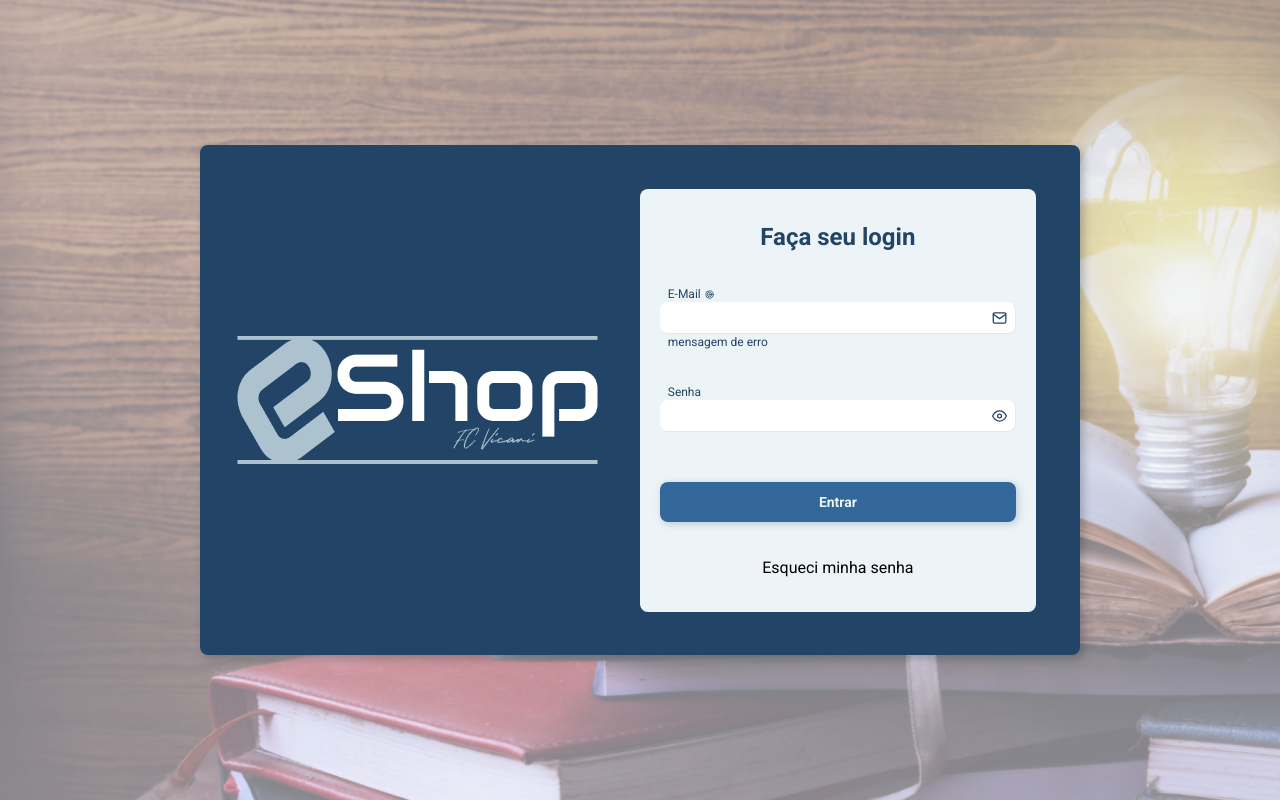
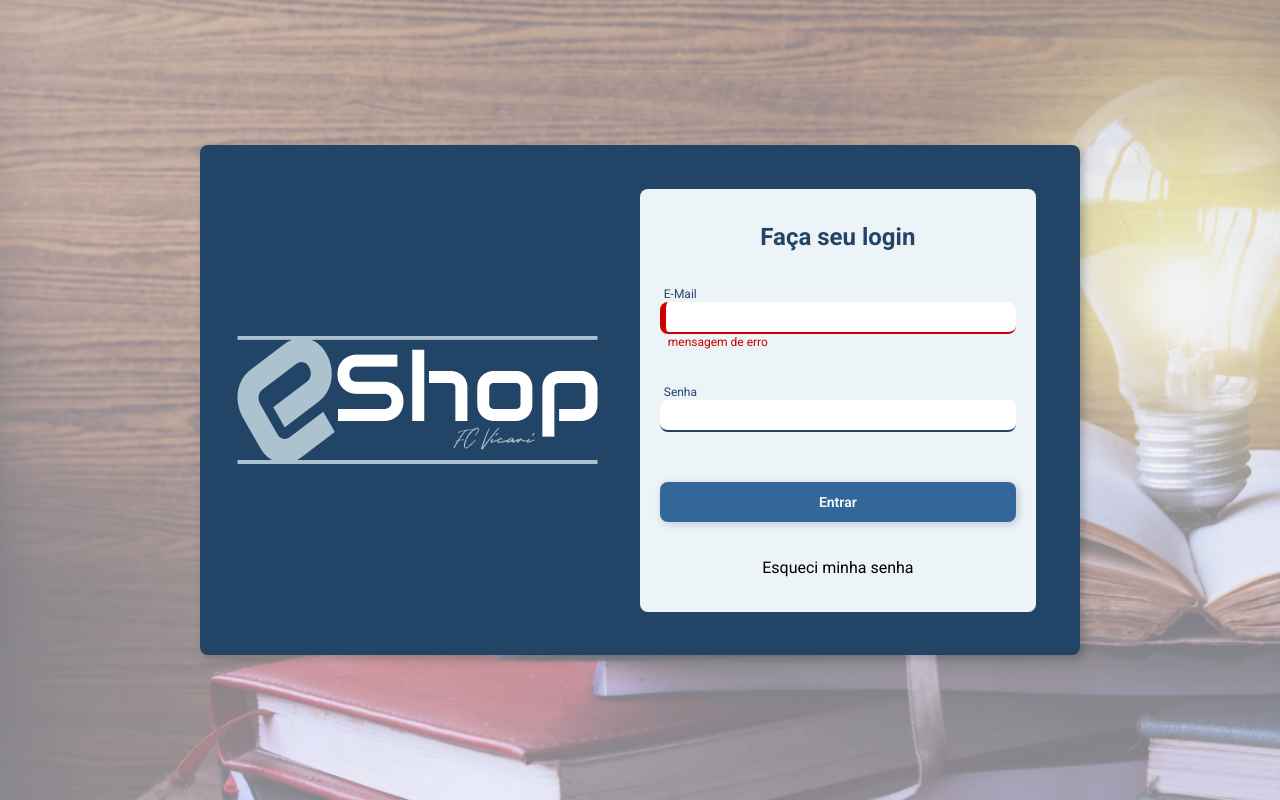
Before and after one commit to fcvicari/eshop-pet, a Next.js app in the folder epetweb/: page /login in a window 1280 px wide. Built offline with nearby package versions, Linux system fonts and the light colour scheme.

Commit message:
Added preview of when focus is on component and when component is required.

```diff
--- a/epetweb/app/src/components/input/index.tsx
+++ b/epetweb/app/src/components/input/index.tsx
@@ -1,20 +1,15 @@
-import { useCallback, useEffect, useState } from 'react';
-
-import { FiTarget } from 'react-icons/fi'
-import { IconBaseProps } from 'react-icons';
 import { roboto } from '@/app/config/fonts';
 
 interface InputProps extends React.InputHTMLAttributes<HTMLInputElement> {
-  required?: boolean;
   label: string;
   error?: string;
   inputSize: 'xs' | 'sm' | 'base' | 'lg' | 'xl' | 'xxl' | 'full';
-  Icon?: React.ComponentType<IconBaseProps>;
+  children?: React.ReactNode;
 }
 
-export function Input({ label, name, required, error, inputSize, Icon, ...props }: InputProps) {
+export function Input({ label, name, required, readOnly, error, inputSize, children, ...props }: InputProps) {
+  const defaultConfig = `py-1 ${readOnly ? 'bg-[var(--gray-100)]' : 'bg-white'}  ${error ? '' : 'focus-within:border-[var(--yellow-500)]'} flex focus:bg-yellow-200 flex-row h-8 items-center justify-center w-full border-b-2 gap-1 rounded-lg p-2`;
   const inputClass = {
-    default: 'flex flex-row h-8 items-center w-full bg-white justify-center gap-1 px-2 rounded-lg',
     size: {
       xs: 'w-24',
       sm: 'w-36',
@@ -24,66 +19,24 @@ export function Input({ label, name, required, error, inputSize, Icon, ...props
       xxl: 'w-72',
       full: 'w-full',
     },
-    typeBorder: {
-      onFocus: 'border-[1px]',
-      onBlur: 'border-b-[1px] border-r-[1px]',
-    },
-    color: {
-      onFocus: 'var(--yellow-500)',
-      onBlur: 'var(--blue-600)',
-      error: 'var(--red-900)',
-    }
   };
 
-
-  const [typeBorder, setTypeBorder] = useState<'onFocus' | 'onBlur'>('onBlur');
-  const [cssConfig, setCssConfig] = useState<'onFocus' | 'onBlur' | 'error'>('onBlur')
-
-  const handleInputFocus = useCallback(() => {
-    setTypeBorder('onFocus');
-    if (!error) {
-      setCssConfig('onFocus');
-    }
-  }, []);
-
-  const handleInputBlur = useCallback(() => {
-    setTypeBorder('onBlur');
-    if (!error) {
-      setCssConfig('onBlur');
-    }
-  }, []);
-
-  useEffect(() => {
-    if (!error) {
-      setCssConfig('onBlur');
-    }
-    else {
-      setCssConfig('error');
-    }
-  }, [error]);
-
   return (
-    <div className={`flex flex-col text-[var(--blue-800)] ${inputClass.size[inputSize]} `}>
-      <label
-        htmlFor={name}
-        className='flex gap-1 items-center text-xs w-72 px-2'
-      >
+    <div className={`h-16 flex flex-col ${readOnly ? 'text-[var(--blue-300)]' : 'text-[var(--blue-800)]'} ${inputClass.size[inputSize]} `}>
+      <label htmlFor={name} className='flex gap-1 px-1 items-center text-xs w-72 text-[var(--blue-800)]'>
         {label}
-        {required && <FiTarget size={9} />}
       </label>
-      <div className={`${inputClass.default} border-[${inputClass.color[cssConfig]}] ${inputClass.typeBorder[typeBorder]} `} >
+      <div className={`${defaultConfig} ${error ? 'border-[var(--red-900)]' : 'border-[var(--blue-800)]'} ${required ? 'border-l-[6px]' : ''} `} >
         <input
-          onFocus={handleInputFocus}
-          onBlur={handleInputBlur}
           name={name}
           className={`${roboto.className} text-sm w-full bg-transparent outline-none`}
           {...props}
         />
-        {Icon && <Icon className={`text-[${inputClass.color[cssConfig]}]`} />}
+        <label className={`${readOnly ? '' : error ? 'text-[var(--red-900)]' : 'text-[var(--blue-800)]'}`} >
+          {children}
+        </label>
       </div>
-      <div className={`h-4 pl-2 text-xs w-full text-[${inputClass.color[cssConfig]}] `}>
-        {error && (<span>{error}</span>)}
-      </div>
+      {error && (<span className='h-4 pl-2 text-xs w-full text-[var(--red-900)]'>{error}</span>)}
     </div >
   );
 }
```
